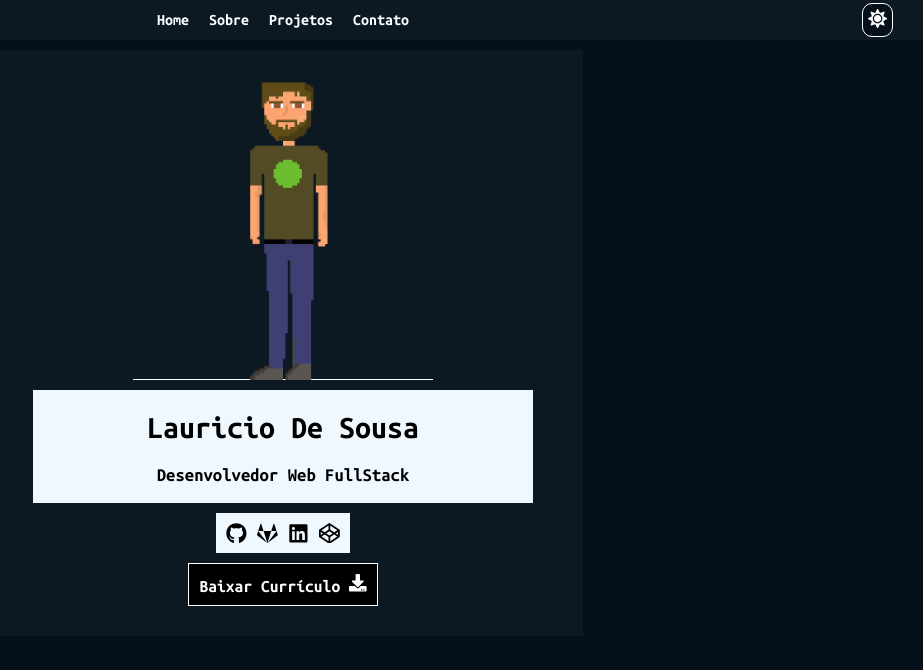
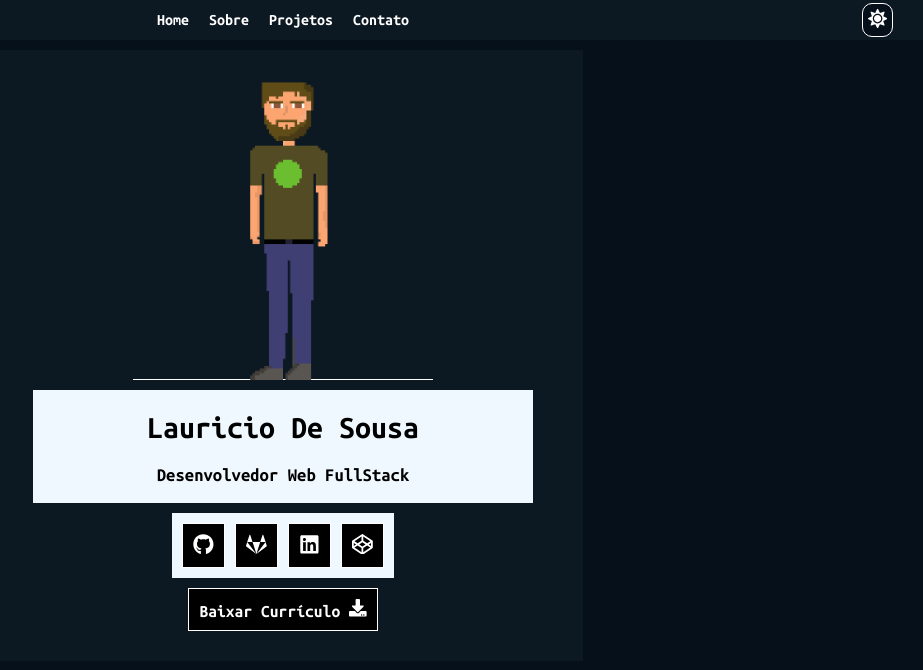
Before and after one commit to lauriciodev/portifolio-react-js, a React (Vite) app: page / in a window 1280 px wide. Shown: the top 670 px of the page, without its empty margins (357-1280 px from the left). Built offline with nearby package versions, Linux system fonts and the light colour scheme.

Commit message:
finalização versão 1.0.0

```diff
--- a/src/components/profile/index.jsx
+++ b/src/components/profile/index.jsx
@@ -1,4 +1,5 @@
 import { Button } from "../../global/styles";
+import curriculo from "../../assets/curriculo/curriculo.pdf";
 import {
   FaCodepen,
   FaDownload,
@@ -26,13 +27,26 @@ export default function Profile() {
         <h3>Desenvolvedor Web FullStack</h3>
       </Info>
       <SocialContainer>
-        <FaGithub />
-        <FaGitlab />
-        <FaLinkedin />
-        <FaCodepen />
+        <ButtonContact href="https://github.com/lauriciodev" target="_blank">
+          <FaGithub />
+        </ButtonContact>
+        <ButtonContact href="https://gitlab.com/Lauricio" target="_blank">
+          <FaGitlab />
+        </ButtonContact>
+        <ButtonContact
+          href="https://www.linkedin.com/in/lauricio-de-sousa-776b04215/"
+          target="_blank"
+        >
+          <FaLinkedin />
+        </ButtonContact>
+        <ButtonContact href="https://codepen.io/lauricio_dev" target="_blank">
+          <FaCodepen />
+        </ButtonContact>
       </SocialContainer>
       <ButtonContact
-        href="https://api.whatsapp.com/send/?phone=5598984867618&text&app_absent=0"
+        href={curriculo}
+        download={curriculo}
+        typr="Aplication/pdf"
         target="_blank"
       >
         Baixar Currículo <FaDownload />
```
Also changed, not shown: 1 other file (tests, documents, lock files or other folders).
